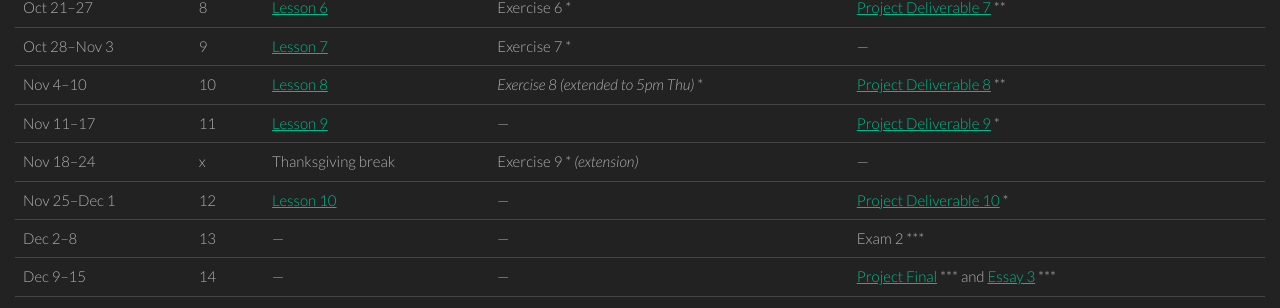
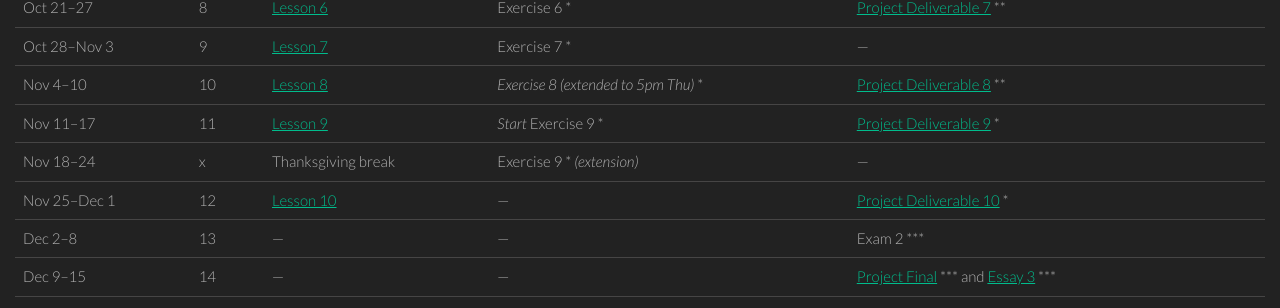
Before and after one commit to philschanely/course-web1, a Jekyll site: the page built from index.md, in a window 1280 px wide. Shown: the part 874-1182 px from the top of the page. Built offline with Jekyll 4.4.1, drawn with Linux system fonts in a browser that asks for light colours.

Commit message:
Schedule clarification

```diff
--- a/index.md
+++ b/index.md
@@ -31,7 +31,7 @@ Here is a bird's-eye-view of the course schedule. Additional details can be foun
 | Oct 21--27    | 8    | [Lesson 6][l6]     | Exercise 6 *    | [Project Deliverable 7][pd7] **                       |
 | Oct 28--Nov 3 | 9    | [Lesson 7][l7]     | Exercise 7 *    | ---                                                   |
 | Nov 4--10     | 10   | [Lesson 8][l8]     | *Exercise 8 (extended to 5pm Thu)* * | [Project Deliverable 8][pd8] **  |
-| Nov 11--17    | 11   | [Lesson 9][l9]     | ---             | [Project Deliverable 9][pd9] *                        |
+| Nov 11--17    | 11   | [Lesson 9][l9]     | *Start* Exercise 9 * | [Project Deliverable 9][pd9] *                        |
 | Nov 18--24    | x    | Thanksgiving break | Exercise 9 * _(extension)_ | ---                                        |
 | Nov 25--Dec 1 | 12   | [Lesson 10][l10]   | ---             | [Project Deliverable 10][pd10] *                      |
 | Dec 2--8      | 13   | ---                | ---             | Exam 2 ***                                            |
```
